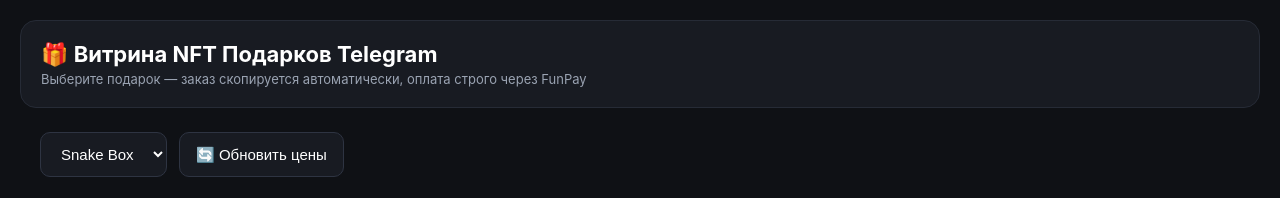
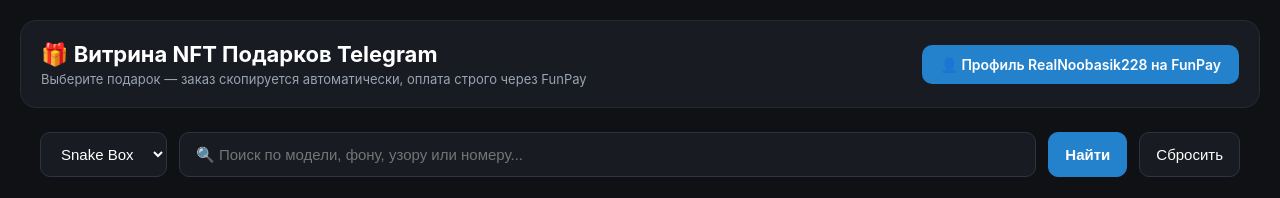
Before and after one commit to 432432432423/gifts-shop, a plain HTML site: page index.html in a window 1280 px wide. Shown: the top 198 px of the page. Drawn offline with Linux system fonts and the light colour scheme; no server answers.

Commit message:
index.html

```diff
--- a/index.html
+++ b/index.html
@@ -3,7 +3,7 @@
 <head>
     <meta charset="UTF-8">
     <meta name="viewport" content="width=device-width, initial-scale=1.0">
-    <title>Каталог NFT Подарков Telegram | Оплата через FunPay</title>
+    <title>Каталог NFT Подарков Telegram | RealNoobasik228 на FunPay</title>
     <style>
         body {
             font-family: -apple-system, BlinkMacSystemFont, "Segoe UI", Roboto, sans-serif;
@@ -26,13 +26,20 @@
             border: 1px solid #262b36;
         }
         .header h1 { margin: 0; font-size: 22px; }
-        .badge {
+        .profile-btn {
             background: #2481cc;
-            padding: 6px 12px;
-            border-radius: 8px;
-            font-size: 13px;
+            color: #ffffff;
+            text-decoration: none;
+            padding: 11px 18px;
+            border-radius: 10px;
             font-weight: 600;
+            font-size: 14px;
+            display: inline-flex;
+            align-items: center;
+            gap: 8px;
+            transition: background 0.15s;
         }
+        .profile-btn:hover { background: #1d6eb0; }
         .controls {
             max-width: 1200px;
             margin: 0 auto 24px auto;
@@ -40,15 +47,27 @@
             gap: 12px;
             flex-wrap: wrap;
         }
-        select, button.refresh-btn {
+        select, input.search-input, button.refresh-btn, button.search-btn {
             padding: 12px 16px;
             border-radius: 10px;
             border: 1px solid #2e3442;
             background: #181b22;
             color: #fff;
             font-size: 15px;
-            cursor: pointer;
         }
+        select, button { cursor: pointer; }
+        input.search-input {
+            flex-grow: 1;
+            min-width: 220px;
+            outline: none;
+        }
+        input.search-input:focus { border-color: #2481cc; }
+        button.search-btn {
+            background: #2481cc;
+            border-color: #2481cc;
+            font-weight: 600;
+        }
+        button.search-btn:hover { background: #1d6eb0; }
         button.refresh-btn:hover { background: #232833; }
         .grid {
             max-width: 1200px;
@@ -127,14 +146,25 @@
             Выберите подарок — заказ скопируется автоматически, оплата строго через FunPay
         </div>
     </div>
-
+    <a href="https://funpay.com" target="_blank" class="profile-btn" id="profileBtn">
+        👤 Профиль RealNoobasik228 на FunPay
+    </a>
 </div>
 
 <div class="controls">
     <select id="collectionSelect" onchange="loadGifts()">
         <option value="Snake Box">Snake Box</option>
     </select>
-    <button class="refresh-btn" onclick="loadGifts()">🔄 Обновить цены</button>
+    <input
+        type="text"
+        id="searchInput"
+        class="search-input"
+        placeholder="🔍 Поиск по модели, фону, узору или номеру..."
+        oninput="filterLocal()"
+        onkeydown="if(event.key==='Enter') loadGifts()"
+    >
+    <button class="search-btn" onclick="loadGifts()">Найти</button>
+    <button class="refresh-btn" onclick="resetSearch()">Сбросить</button>
 </div>
 
 <div id="status" class="status">Загрузка подарков...</div>
@@ -143,9 +173,16 @@
 <script>
     let initialized = false;
     let funpayUrl = "https://funpay.com";
+    let allLoadedItems = [];
+
+    function resetSearch() {
+        document.getElementById('searchInput').value = '';
+        loadGifts();
+    }
 
     async function loadGifts() {
         const select = document.getElementById('collectionSelect');
+        const searchVal = document.getElementById('searchInput').value.trim();
         const grid = document.getElementById('grid');
         const status = document.getElementById('status');
 
@@ -154,7 +191,7 @@
         grid.innerHTML = '';
 
         const col = select.value;
-        const res = await fetch(`/api/gifts?collection=${encodeURIComponent(col)}`);
+        const res = await fetch(`/api/gifts?collection=${encodeURIComponent(col)}&query=${encodeURIComponent(searchVal)}`);
         const data = await res.json();
 
         if (data.error) {
@@ -163,7 +200,7 @@
         }
 
         funpayUrl = data.funpay_link;
-
+        document.getElementById('profileBtn').href = funpayUrl;
 
         if (!initialized && data.collections) {
             select.innerHTML = '<option value="ALL">🔥 Все 29 коллекций (самые дешевые)</option>';
@@ -177,15 +214,39 @@
             initialized = true;
         }
 
-        status.style.display = 'none';
+        allLoadedItems = data.items || [];
+        renderCards(allLoadedItems);
+    }
 
-        if (data.items.length === 0) {
+    function filterLocal() {
+        const q = document.getElementById('searchInput').value.toLowerCase().trim();
+        if (!q) {
+            renderCards(allLoadedItems);
+            return;
+        }
+        const filtered = allLoadedItems.filter(item => {
+            const text = `${item.collection} ${item.model} ${item.backdrop} ${item.symbol || ''} #${item.number}`.toLowerCase();
+            return text.includes(q);
+        });
+        renderCards(filtered, true);
+    }
+
+    function renderCards(items, isLocal = false) {
+        const grid = document.getElementById('grid');
+        const status = document.getElementById('status');
+        grid.innerHTML = '';
+
+        if (items.length === 0) {
             status.style.display = 'block';
-            status.innerText = 'В этой коллекции сейчас нет доступных лотов.';
+            status.innerText = isLocal
+                ? 'Среди загруженных карточек совпадений нет. Нажмите синюю кнопку «Найти», чтобы поискать по всей базе.'
+                : 'По вашему запросу ничего не найдено.';
             return;
         }
 
-        data.items.forEach(item => {
+        status.style.display = 'none';
+
+        items.forEach(item => {
             const card = document.createElement('div');
             card.className = 'card';
             const copyText = `Здравствуйте! Хочу купить подарок: ${item.collection} #${item.number} (Модель: ${item.model}, Фон: ${item.backdrop}) за ${item.price_rub} ₽`;
```
